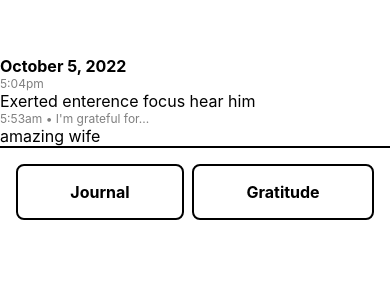
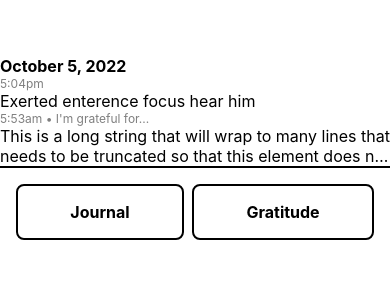
Before and after one commit to MatthewDailey/android-journal, a React Native app: screen / in a window 390 px wide. Shown: the top 300 px of the page. Built offline with nearby package versions, Linux system fonts and the light colour scheme.

Commit message:
add truncate test and failing untruncate on tap

```diff
--- a/component_demo_view.tsx
+++ b/component_demo_view.tsx
@@ -17,7 +17,7 @@ export function ComponentDemoView() {
             <HeavyText>October 5, 2022</HeavyText>
             <LightText>5:04pm</LightText>
             <NormalText>Exerted enterence focus hear him</NormalText>
-            <GratitudeListItem text="amazing wife" dateMs={1665553993440} />
+            <GratitudeListItem text="This is a long string that will wrap to many lines that needs to be truncated so that this element does not take up too much space." dateMs={1665553993440} />
             <ButtonContainer>
                 <PrimaryButton onPress={() => { } } text="Journal" />
                 <PrimaryButton onPress={() => { } } text="Gratitude" />
--- a/components/list_items.tsx
+++ b/components/list_items.tsx
@@ -9,10 +9,11 @@ const styles = StyleSheet.create({
 export const GratitudeListItem = (props: { text: string, dateMs: number }) => {
     const date = new Date(props.dateMs);
     const hoursAndMinutesString = `${date.getHours()%12}:${date.getMinutes()}${date.getHours() > 12 ? "pm" : "am"}`;
+
     return (
         <View style={styles.gratitude}>
             <LightText>{hoursAndMinutesString} • I'm grateful for...</LightText>
-            <NormalText>{props.text}</NormalText>
+            <NormalText numberOfLines={2}>{props.text}</NormalText>
         </View>
     )
 }
```
Also changed, not shown: 1 other file (tests, documents, lock files or other folders).
